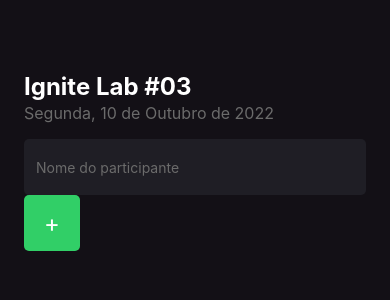
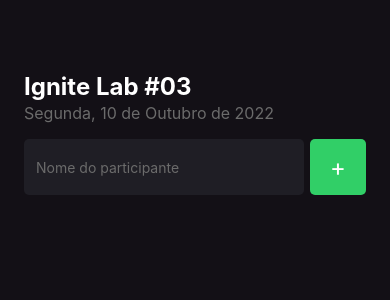
Before and after one commit to wellingtonrodriguesbr/imhere, a React Native app: screen / in a window 390 px wide. Shown: the top 300 px of the page. Built offline with nearby package versions, Linux system fonts and the light colour scheme.

Commit message:
feat: create form

```diff
--- a/src/screens/Home/index.tsx
+++ b/src/screens/Home/index.tsx
@@ -10,6 +10,7 @@ export function Home() {
     <View style={styles.container}>
       <Text style={styles.eventName}>Ignite Lab #03</Text>
       <Text style={styles.eventDate}>Segunda, 10 de Outubro de 2022</Text>
+      <View style={styles.form}>
         <TextInput
           style={styles.input}
           placeholder="Nome do participante"
@@ -19,5 +20,6 @@ export function Home() {
           <Text style={styles.buttonText}>+</Text>
         </TouchableOpacity>
       </View>
+    </View>
   );
 }
--- a/src/screens/Home/styles.ts
+++ b/src/screens/Home/styles.ts
@@ -20,13 +20,21 @@ export const styles = StyleSheet.create({
     fontSize: 16,
   },
 
+  form: {
+    width: "100%",
+    alignItems: "center",
+    flexDirection: "row",
+    marginTop: 16,
+  },
+
   input: {
     height: 56,
+    flex: 1,
     backgroundColor: "#1f1e25",
     borderRadius: 5,
-    marginTop: 16,
     color: "#fdfcfe",
     padding: 12,
+    marginRight: 6,
   },
 
   button: {
```
Lines whose indentation alone changed are shown as unchanged.
